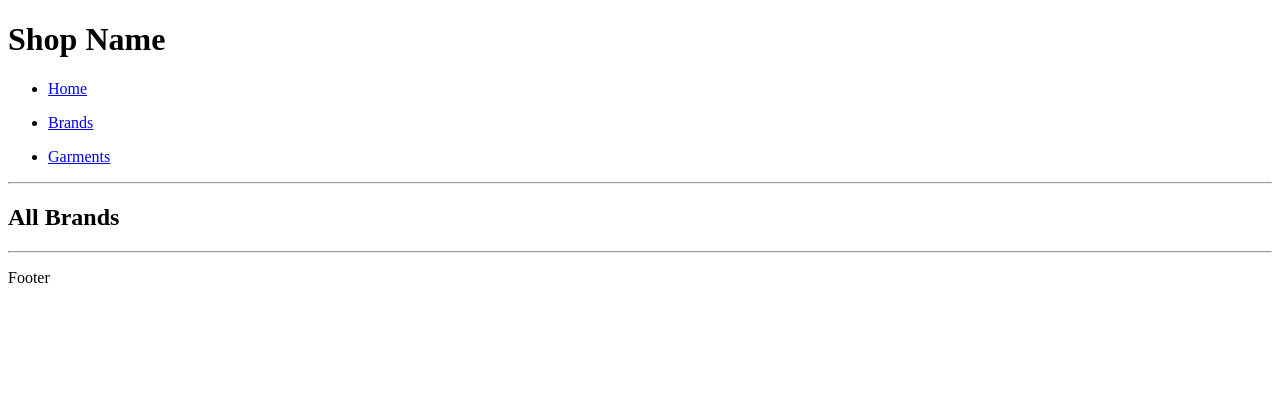
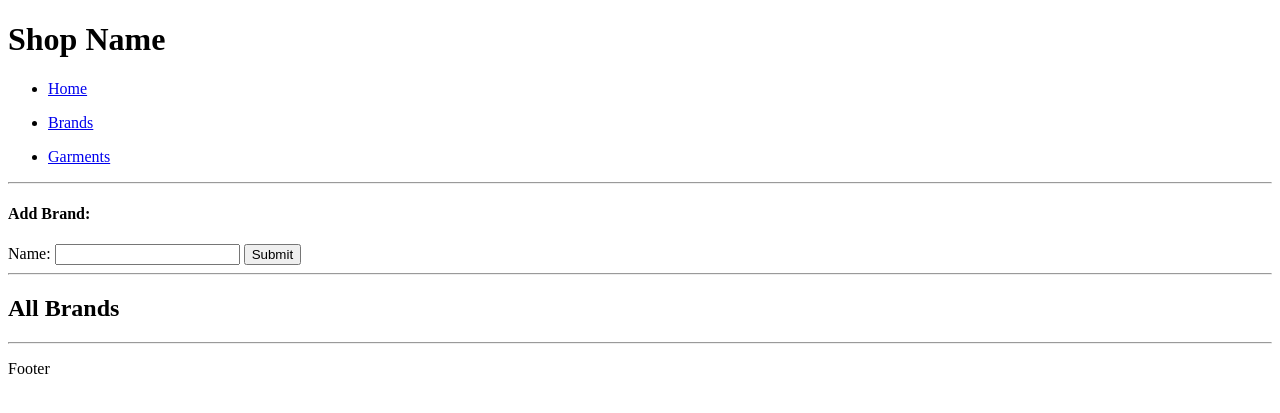
Before and after one commit to sreadytocode/Python_project, a Flask app: page /brands in a window 1280 px wide. Shown: the top 413 px of the page. Run offline with Flask 2, Linux system fonts and the light colour scheme; data that the repository does not hold is empty; some libraries are stand-ins or nearby versions.

Commit message:
Updated index.html for brands and garments to showcase all items on individual pages and add item at top

```diff
--- a/templates/brands/index.html
+++ b/templates/brands/index.html
@@ -1,9 +1,23 @@
 {% extends 'base.html' %}
 
 {% block content %}
+<div>
+    <form class="add_brand" action="/brands" method="post">
+    <h4>Add Brand:</h4>
+        <label for="brand_name">Name:</label>
+        <input type="text" name="brand_name" id="brand_name">
+
+        <input type="submit" value="Submit">
+    </form>
+</div>
+<hr>
 <h1>All Brands</h1>
+    <div>
+        {% for brand in brands  %}
+            <div>
+                <h3>{{ brand.name }}</h3>
+            </div>
+        {% endfor %}
 
-{% for brand in brands  %}
-
-{% endfor %}
+    </div>
 {% endblock content %}
```
Also changed, not shown: templates/garments/index.html (+17 -4 lines).
